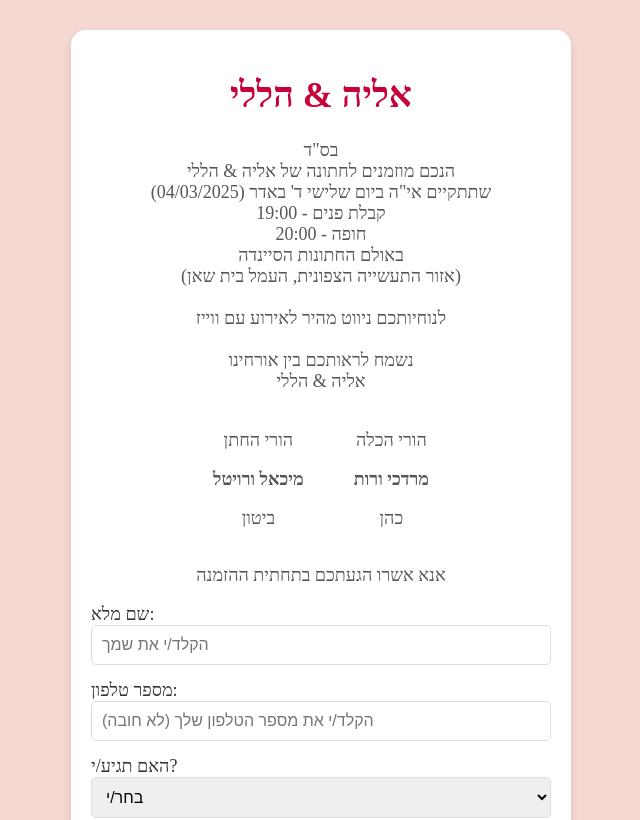
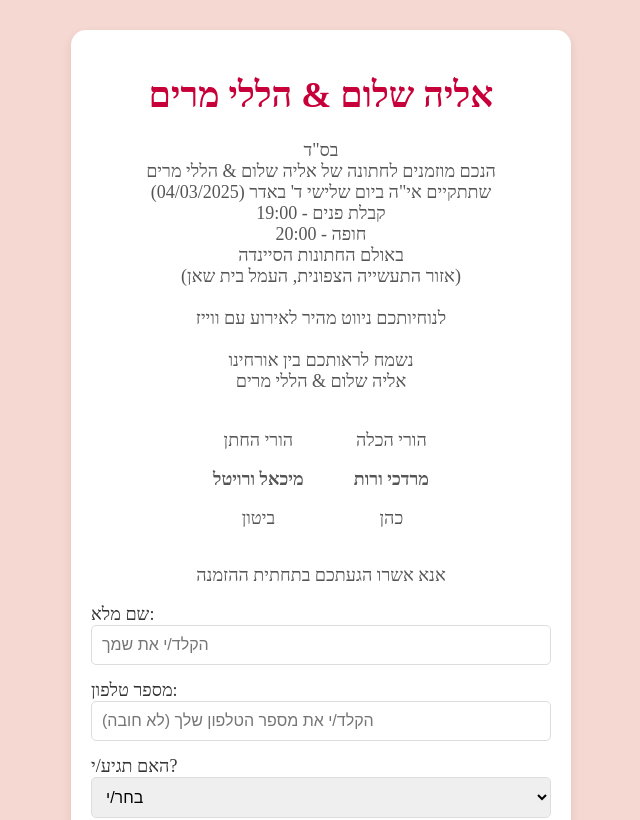
Before and after one commit to yishai946/wedding, a React (Create React App) app: page / in a window 1280 px wide. Shown: the top 820 px of the page, without its empty margins (319-959 px from the left). Built offline with nearby package versions, Linux system fonts and the light colour scheme; the HTML template or start-up script is replaced by a standard one.

Commit message:
fixed the success message usage and the names

```diff
--- a/src/components/Form.jsx
+++ b/src/components/Form.jsx
@@ -8,6 +8,7 @@ import {
   query,
   where,
 } from "firebase/firestore";
+import SuccessMessage from "./SuccessMessage";
 
 const Form = () => {
   const [name, setName] = useState("");
@@ -31,7 +32,7 @@ const Form = () => {
           return;
         }
 
-        if (await getGuestByPhone(phone) > 0) {
+        if ((await getGuestByPhone(phone)) > 0) {
           alert("מספר הטלפון קיים כבר, נסה שוב");
           return;
         }
@@ -82,10 +83,7 @@ const Form = () => {
       {loading ? (
         <div>Loading...</div>
       ) : formSubmitted ? (
-        <div className="success-message">
-          <h2>תודה רבה! פרטיך נשלחו בהצלחה.</h2>
-          <button onClick={resetForm}>שלח/י טופס נוסף</button>
-        </div>
+        <SuccessMessage resetForm={resetForm} />
       ) : (
         <>
           <form onSubmit={handleSubmit}>
--- a/src/components/Header.jsx
+++ b/src/components/Header.jsx
@@ -3,12 +3,13 @@ import React from "react";
 const Header = () => {
   return (
     <div className="header">
-      <h1>אליה & הללי</h1>
+      <h1>אליה שלום & הללי מרים</h1>
       <p>
         בס"ד <br />
-        הנכם מוזמנים לחתונה של אליה & הללי <br />
+        הנכם מוזמנים לחתונה של אליה שלום & הללי מרים <br />
         שתתקיים אי"ה ביום שלישי ד' באדר (04/03/2025) <br />
-        קבלת פנים - 19:00<br />
+        קבלת פנים - 19:00
+        <br />
         חופה - 20:00 <br />
         באולם החתונות הסיינדה <br />
         (אזור התעשייה הצפונית, העמל בית שאן) <br />
@@ -16,7 +17,7 @@ const Header = () => {
         לנוחיותכם ניווט מהיר לאירוע עם ווייז <br />
         <br />
         נשמח לראותכם בין אורחינו <br />
-        אליה & הללי
+        אליה שלום & הללי מרים
       </p>
       <div className="families-wrapper">
         <div className="family-column">
--- a/src/components/SuccessMessage.jsx
+++ b/src/components/SuccessMessage.jsx
@@ -3,7 +3,9 @@ import React from "react";
 const SuccessMessage = ({ resetForm }) => (
   <div className="success-message">
     <h2>תודה רבה! פרטיך נשלחו בהצלחה.</h2>
-    <button onClick={resetForm}>שלח/י טופס נוסף</button>
+    <button className="button" onClick={resetForm}>
+      שלח/י טופס נוסף
+    </button>
   </div>
 );
 
```
